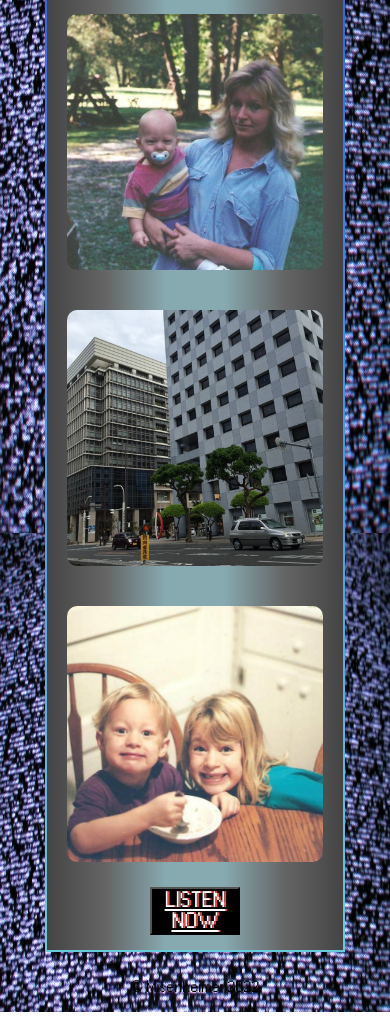
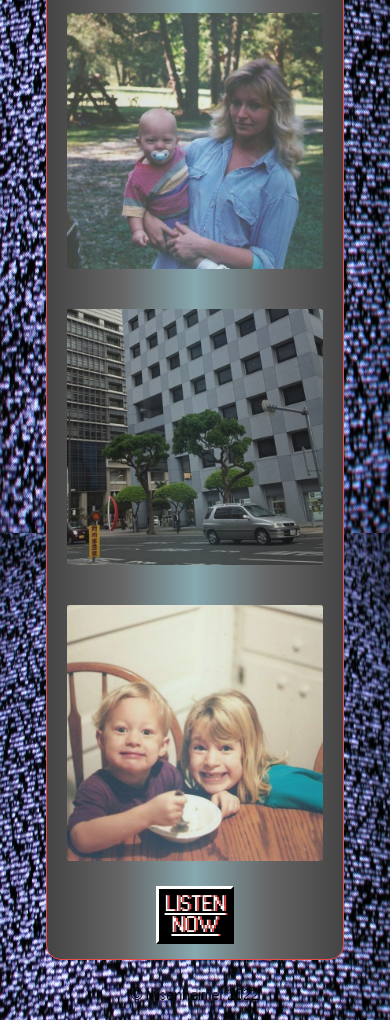
Before and after one commit to loganferguson/Misenheimer, a website: page public/index.html in a window 390 px wide. Shown: the part 311-1331 px from the top of the page. Drawn offline with Linux system fonts and the light colour scheme; files whose address does not match are found by name.

Commit message:
fixedImageResponsive

```diff
--- a/public/index.html
+++ b/public/index.html
@@ -80,9 +80,21 @@
                     <div class="hitem">&nbsp;&nbsp;&nbsp; LISTEN ON STEREO MOUNTED TO UNDERSIDE OF KITCHEN CABINET.</div>
                 </div>
             </div>
-            <div class="card1"><img src="/images/mom-resized.jpg" alt="city street" class="single-cover"></div>
-            <div class="card2"><img src="/images/Instagram/Nago.JPG" alt="mother and baby" class="single-cover"></div>
-            <div class="card3"><img src="/images/breakfast.jpg" alt="brother and sister" class="single-cover"></div>
+
+
+            <div class="card1">
+                <img src="/images/mom-resized.jpg" alt="mother and baby" class="single-cover">
+            </div>
+
+            <div class="card2">
+                <img src="/images/Nago.jpg" alt="city street" class="single-cover">
+            </div>
+
+            <div class="card3">
+                <img src="/images/breakfast.jpg" alt="brother and sister" class="single-cover">
+            </div>
+
+
             <div class="card4"><button class="listen-btn"><a href="#">LISTEN NOW</a></button></div>
         </div>
     </main>
--- a/public/style.css
+++ b/public/style.css
@@ -214,27 +214,28 @@ main {
 
 @keyframes backgroundColorPalette {
     0% {
-      background: rgba(0,0,0,0.3);
+      background: rgba(0,0,0,0.4);
     }
     25% {
-      background: rgba(44,97,236,0.3);
+      background: rgba(44,97,236,0.4);
     }
     50% {
-      background: rgba(154,100,21,0.3);
+      background: rgba(154,100,21,0.4);
     }
     75% {
-      background: rgba(81, 239, 76, 0.3);
+      background: rgba(81, 239, 76, 0.4);
     }
     100% {
-      background: rgba(81, 54, 136,0.3);
+      background: rgba(81, 54, 136,0.4);
     }
   }
 
 h1 {
     display: flex;
     justify-content: center;
+    margin: auto;
     padding: 10px;
-    margin: auto;
+    width: 100%;
     cursor: default;
     font-family:w95, sans-serif;
     font-size: 120px;
@@ -260,13 +261,11 @@ footer {
     margin: auto;
     padding-bottom: 10px;
     max-width: 1000px;
-    grid-template-columns: auto auto auto;
+    grid-template-columns: 1fr 1fr 1fr;
     grid-auto-rows: auto auto auto;
-    background-image:linear-gradient(to right,#444444,#656565,#87a9b0, #87a9b0, #656565, #444444);
-    border: 10px solid;
-    border-width: 2px;
-    border-image-slice: 1;
-    border-image-source: linear-gradient(to top, #67cbdb, #3160ed);
+    background-image:linear-gradient(to right,#444444,#656565, #87a9b0, #656565, #444444);
+    border: 1px solid #ea4946;
+    border-radius: 15px;
 }
 .card-header {
     display: block;
@@ -303,25 +302,28 @@ footer {
 .card1 {
     grid-area: 2 / 1 / span 1 / span 1;
     display: flex;
+    position: relative;
     justify-content: center;
-    margin: 10px;
+    margin: auto;
     padding: 10px;
 }
 
 .card2 {
     grid-area: 2 / 2 / span 1 / span 1;
     display: flex;
+    position: relative;
     justify-content: center;
-    margin: 10px;
+    margin: auto;
     padding: 10px;
 }
 /*  start row 2 / start column 1 / span 2 rows / span3 columns */
 .card3 {
+    grid-area: 2 / 3 / span 1 / span 1;
     display: flex;
+    position: relative;
     justify-content: center;
-    grid-area: 2 / 3 / span 1 / span 1;
+    margin: auto;
     padding: 10px;
-    margin: 10px;
 }
 
 .card4 {
@@ -335,22 +337,29 @@ footer {
     display: flex;
     justify-content: center;
     align-items: center;
+    flex: 1;
     width: 100%;
     height: auto;
-    border-radius: 10px;
+    border-radius: 2px;
+    opacity: 0.8;
+}
+
+.single-cover:hover {
+    opacity: 1;
 }
 
 .listen-btn {
-    width: 70%;
+    width: 60%;
     height: 100%;
     background-color:#000000;
     font-family: w95, sans-serif;
     font-size: 22px;
+    padding: 5px;
     margin: 0;
-    /* border-top: 3px solid #fdffff;
+    border-top: 3px solid #fdffff;
     border-right: 3px solid #000000;
     border-bottom: 3px solid #000000;
-    border-left: 3px solid #fdffff; */
+    border-left: 3px solid #fdffff;
 }
 
 .listen-btn a {
```
Also changed, not shown: public/images/Nago.jpg (added).
